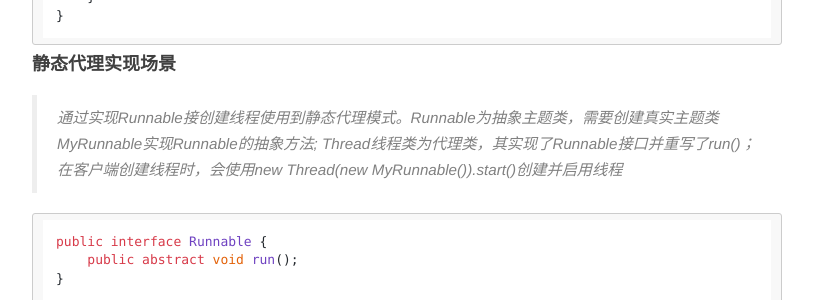
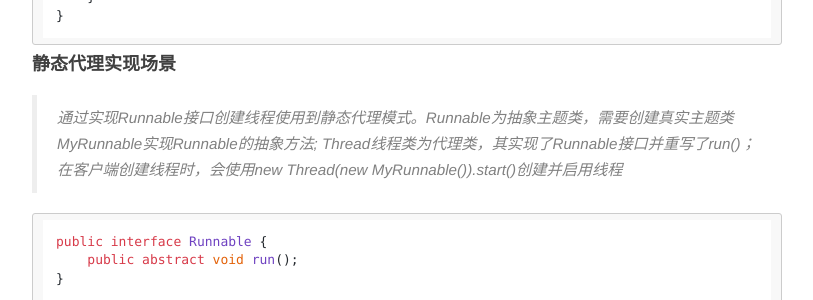
Before and after one commit to ZhouJianBoPro/ZhouJianBoPro.github.io, a Jekyll site: the page built from _posts/2022-10-21-代理模式.md, in a window 1280 px wide and 900 px high, scrolled down 1637 px. Shown: the part 151-451 px from the top of the window, without its empty margins (233-1046 px from the left). Built offline with Jekyll 4.4.1, drawn with Linux system fonts in a browser that asks for light colours; nearby versions of some CDN libraries; comment, search, counter and statistics services are not loaded.

Commit message:
代理模式

````diff
--- a/_posts/2022-10-21-代理模式.md
+++ b/_posts/2022-10-21-代理模式.md
@@ -71,7 +71,7 @@ public class ProxyTest {
 ```
 
 #### 静态代理实现场景
-> 通过实现Runnable接创建线程使用到静态代理模式。Runnable为抽象主题类，需要创建真实主题类MyRunnable实现Runnable的抽象方法;
+> 通过实现Runnable接口创建线程使用到静态代理模式。Runnable为抽象主题类，需要创建真实主题类MyRunnable实现Runnable的抽象方法;
 Thread线程类为代理类，其实现了Runnable接口并重写了run()；在客户端创建线程时，会使用new Thread(new MyRunnable()).start()创建并启用线程
 
 ```java
````
